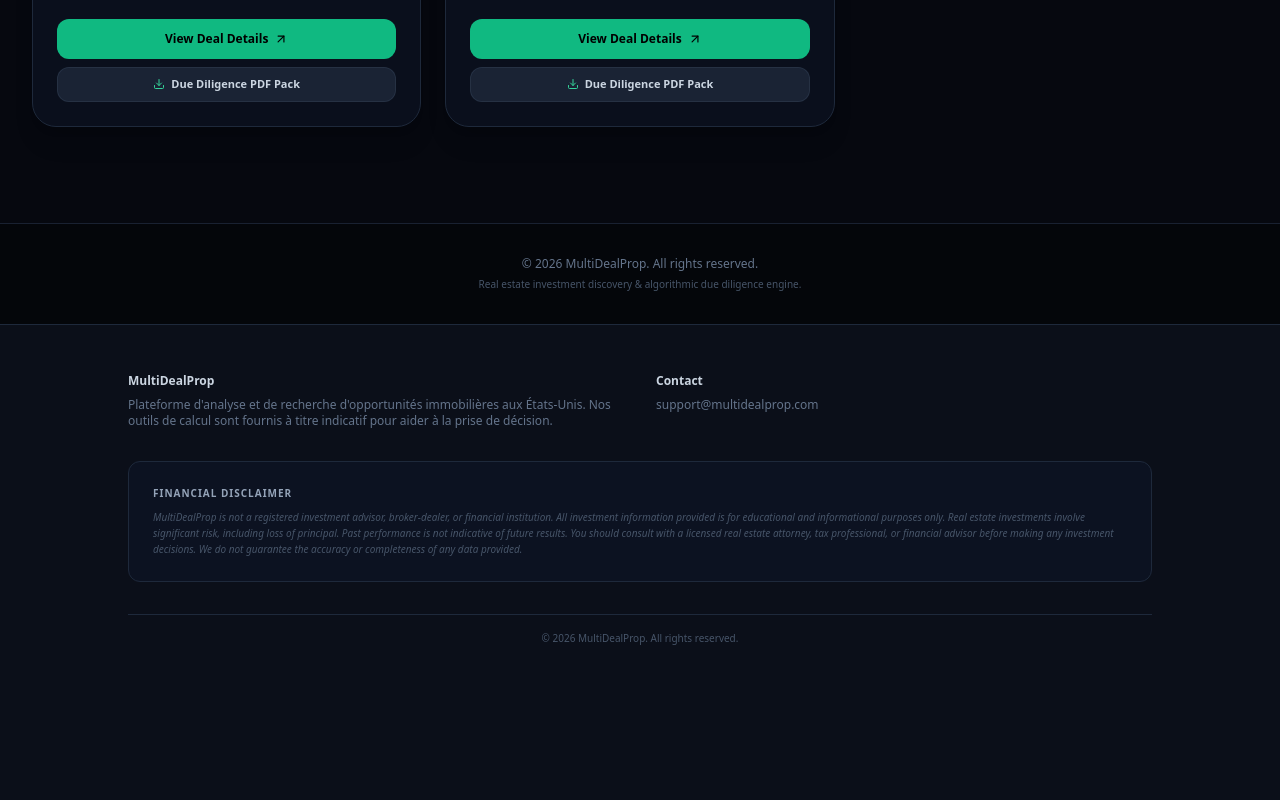
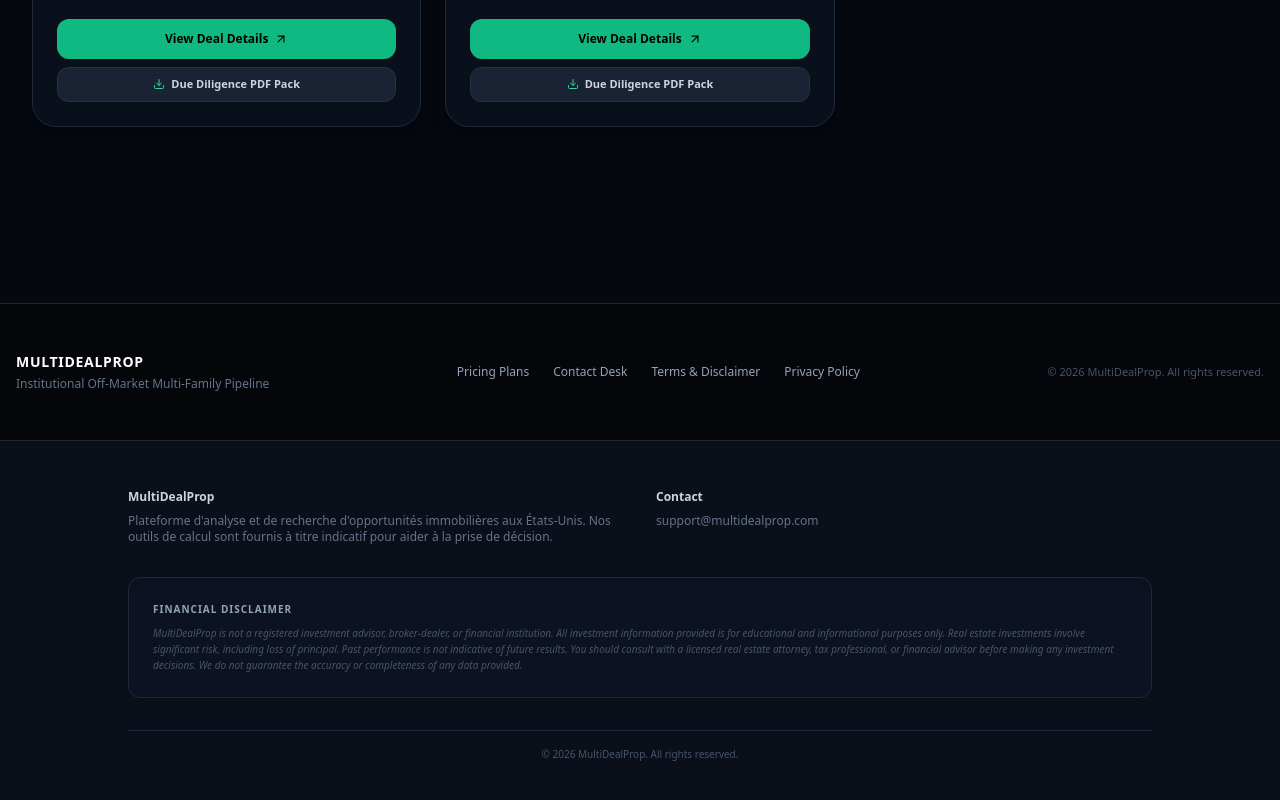
Before and after one commit to MultiDeal/multidealprop, a Next.js app: page / in a window 1280 px wide. Shown: the part 1729-2529 px from the top of the page. Before the commit the page ends 2423 px from the top, so only its background shows below. Built offline with nearby package versions, Linux system fonts and the light colour scheme; no server answers; the database is empty.

Commit message:
Revamp footer design and information
Updated footer with new content and layout.

```diff
--- a/src/app/page.tsx
+++ b/src/app/page.tsx
@@ -548,10 +548,25 @@ export default function HomePage() {
       </section>
 
       {/* Footer */}
-      <footer className="border-t border-slate-800/80 bg-[#04060A] text-slate-500 text-xs py-8 text-center">
-        <p>© {new Date().getFullYear()} MultiDealProp. All rights reserved.</p>
-        <p className="text-[10px] text-slate-600 mt-1">Real estate investment discovery &amp; algorithmic due diligence engine.</p>
-      </footer>
+      <footer className="border-t border-slate-800 bg-[#04060A] py-12 mt-20 text-slate-400 text-xs">
+  <div className="max-w-7xl mx-auto px-4 flex flex-col md:flex-row items-center justify-between gap-6">
+    <div>
+      <span className="text-white font-black tracking-wider text-sm">MULTIDEALPROP</span>
+      <p className="text-slate-500 mt-1">Institutional Off-Market Multi-Family Pipeline</p>
+    </div>
+
+    <div className="flex flex-wrap items-center gap-6">
+      <Link href="/vip" className="hover:text-emerald-400 transition-colors">Pricing Plans</Link>
+      <Link href="/contact" className="hover:text-emerald-400 transition-colors">Contact Desk</Link>
+      <Link href="/terms" className="hover:text-emerald-400 transition-colors">Terms &amp; Disclaimer</Link>
+      <Link href="/privacy" className="hover:text-emerald-400 transition-colors">Privacy Policy</Link>
+    </div>
+
+    <div className="text-slate-600 text-[11px]">
+      © {new Date().getFullYear()} MultiDealProp. All rights reserved.
+    </div>
+  </div>
+</footer>
 
     </div>
   );
```
